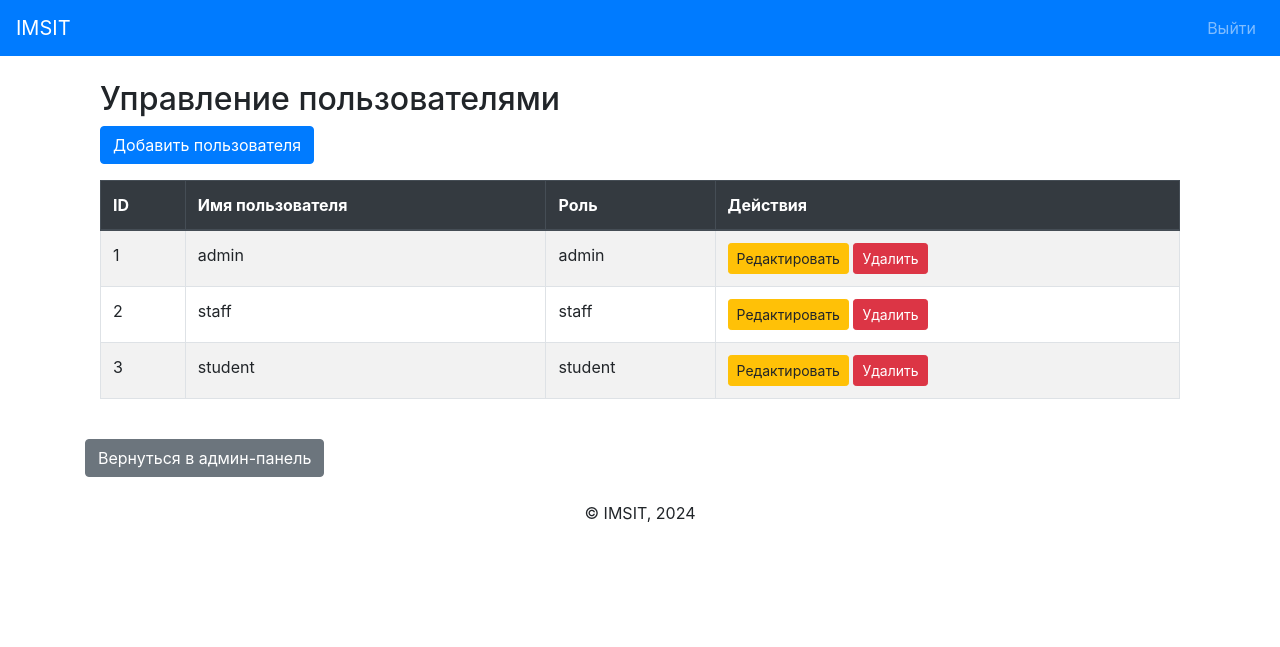
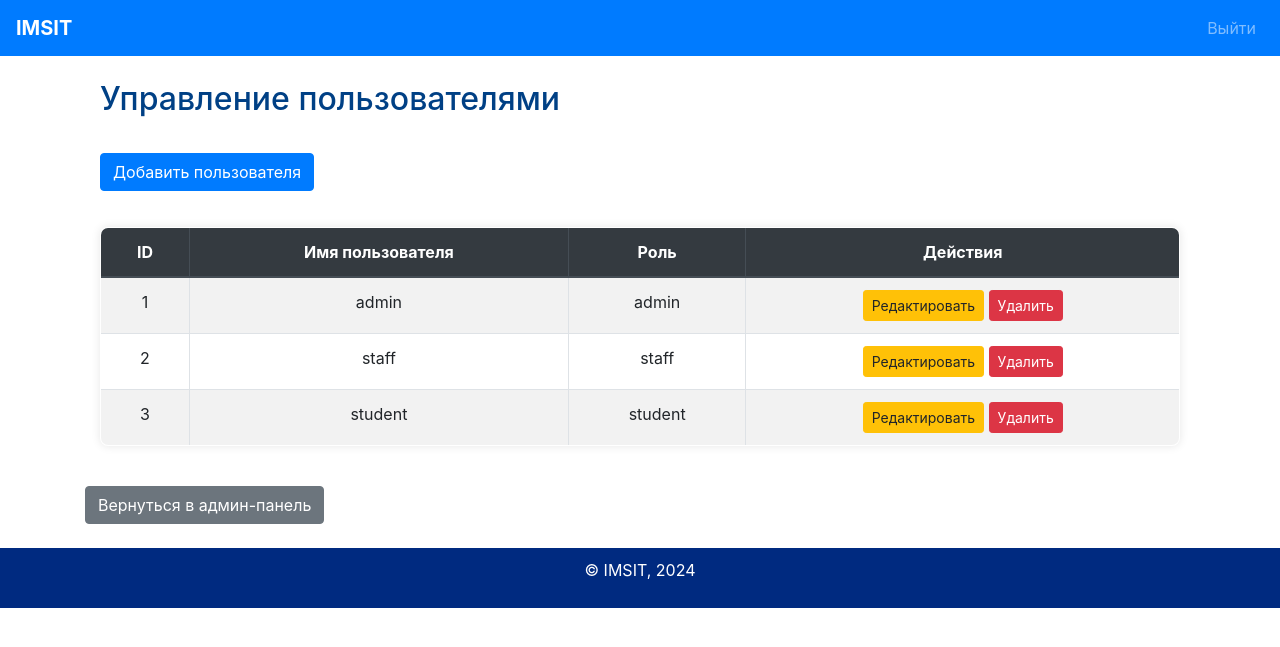
Before and after one commit to ParkourJohnson/Kurs, a Flask app: page /admin/users in a window 1280 px wide. Shown: the top 647 px of the page. Run offline with Flask 3, Linux system fonts and the light colour scheme; a user stored in the database is signed in; data comes from the database, SQL or seed files in the repository.

Commit message:
table fix

```diff
--- a/static/css/styles.css
+++ b/static/css/styles.css
@@ -273,3 +273,10 @@ body {
     align-self: flex-start;
     margin-top: 10px;
 }
+
+.table td {
+    word-wrap: break-word !important;
+    word-break: break-word !important;
+    max-width: 200px !important;
+    white-space: normal !important;
+}
--- a/templates/base.html
+++ b/templates/base.html
@@ -4,7 +4,7 @@
     <meta charset="UTF-8">
     <meta name="viewport" content="width=device-width, initial-scale=1.0">
     <title>{% block title %}IMSIT{% endblock %}</title>
-    <link rel="stylesheet" href="{{ url_for('static', filename='styles.css') }}">
+    <link rel="stylesheet" href="/static/css/styles.css">
     <link rel="stylesheet" href="https://cdn.jsdelivr.net/npm/bootstrap@4.6.2/dist/css/bootstrap.min.css">
 </head>
 <body>
```
